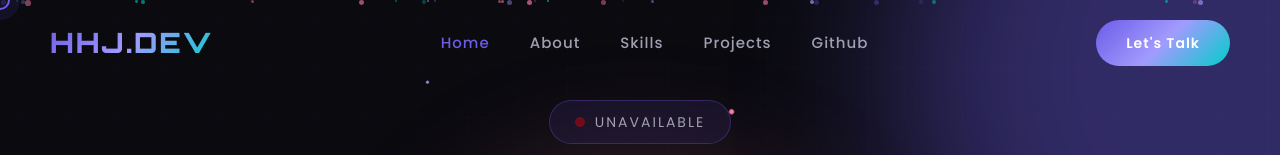
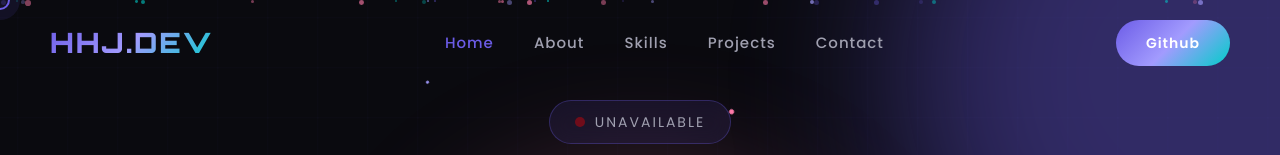
Before and after one commit to hheshanj/hhjdev, a plain HTML site: page index.html in a window 1280 px wide. Shown: the top 155 px of the page. Drawn offline with nearby package versions, Linux system fonts and the light colour scheme.

Commit message:
changed button

```diff
--- a/index.html
+++ b/index.html
@@ -48,9 +48,9 @@
             <li><a href="#about">About</a></li>
             <li><a href="#tech-stack">Skills</a></li>
             <li><a href="#projects">Projects</a></li>
-            <li><a href="https://github.com/hheshanj">Github</a></li>
+            <li><a href="#contact">Contact</a></li>
         </ul>
-        <a href="#contact" class="nav-cta">Let's Talk</a>
+        <a href="https://github.com/hheshanj" class="nav-cta">Github</a>
         <div class="menu-toggle">
             <span></span>
             <span></span>
```
